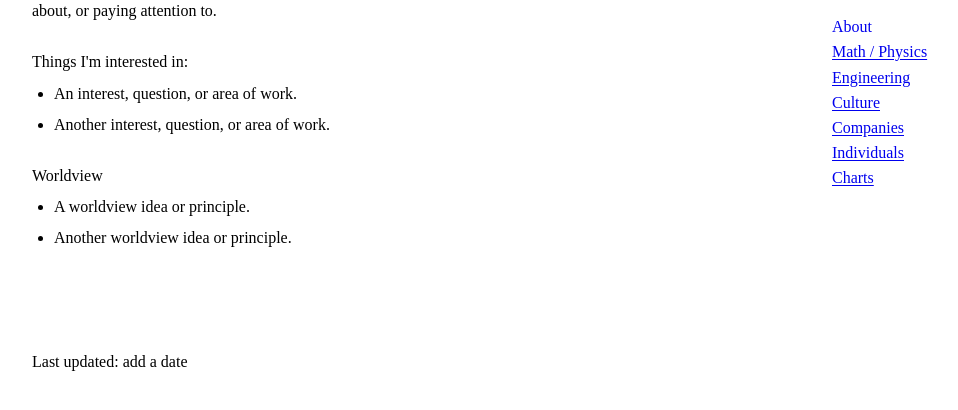
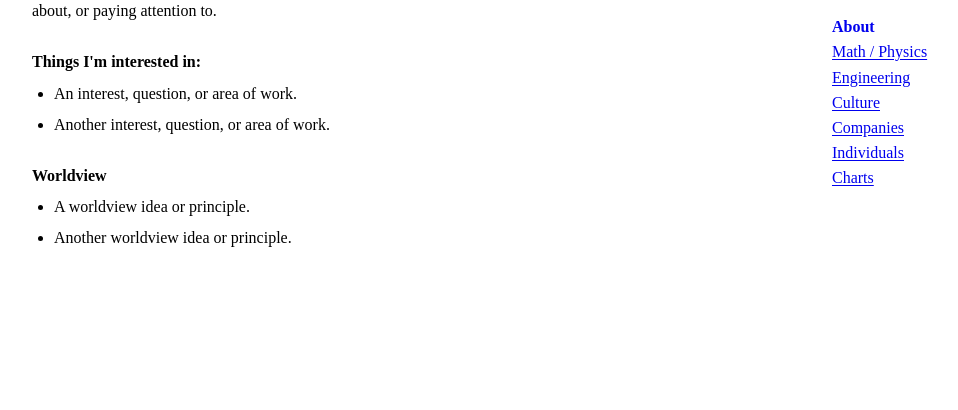
Before and after one commit to ChipNChamp/carson-pugh-site, a website: page about.html in a window 1280 px wide. Shown: the part 54-464 px from the top of the page, without its empty margins (118-1076 px from the left). Drawn offline with Linux system fonts and the light colour scheme.

Commit message:
style: emphasize selected pages and headers

```diff
--- a/about.html
+++ b/about.html
@@ -31,7 +31,6 @@
         <li class="placeholder">Another worldview idea or principle.</li>
       </ul>
     </main>
-    <footer class="site-footer">Last updated: <span class="placeholder">add a date</span></footer>
   </div>
 </body>
 </html>
--- a/styles.css
+++ b/styles.css
@@ -30,9 +30,9 @@ body {
 .site-nav { display: flex; flex-direction: column; gap: 2px; }
 .site-nav a, a { color: var(--link); text-decoration: underline; text-underline-offset: 2px; }
 .site-nav a { width: fit-content; }
-.site-nav a[aria-current="page"] { color: var(--link); text-decoration: none; }
+.site-nav a[aria-current="page"] { color: var(--link); font-weight: bold; text-decoration: none; }
 main { grid-column: 1; grid-row: 1; padding-top: 2px; }
-h1, h2, h3 { font-size: 16px; line-height: 1.45; font-weight: normal; margin: 0 0 16px; }
+h1, h2, h3 { font-size: 16px; line-height: 1.45; font-weight: bold; margin: 0 0 16px; }
 h2 { margin-top: 28px; margin-bottom: 8px; }
 h3 { margin-top: 24px; margin-bottom: 4px; }
 p { margin: 0 0 16px; }
```
